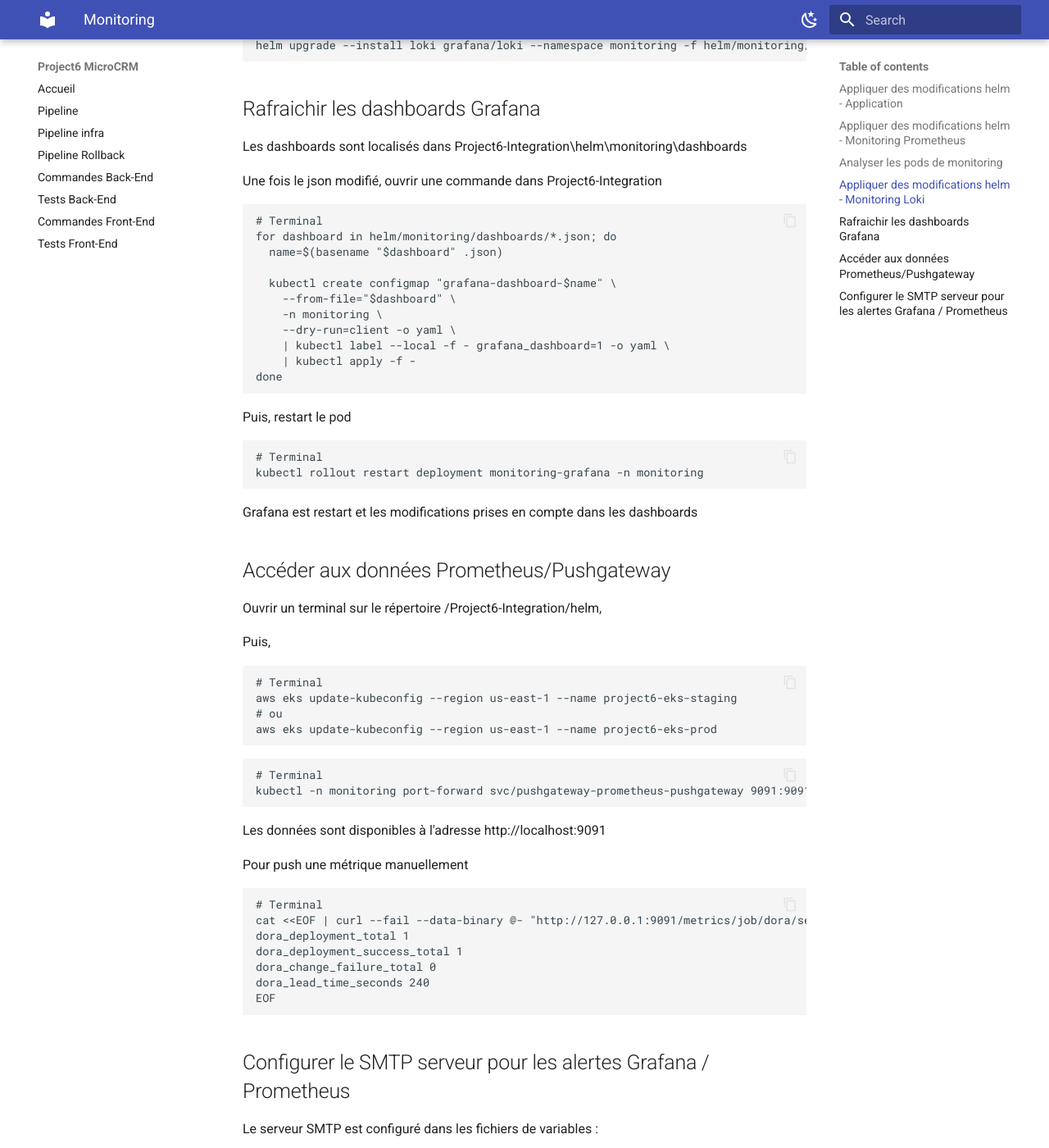
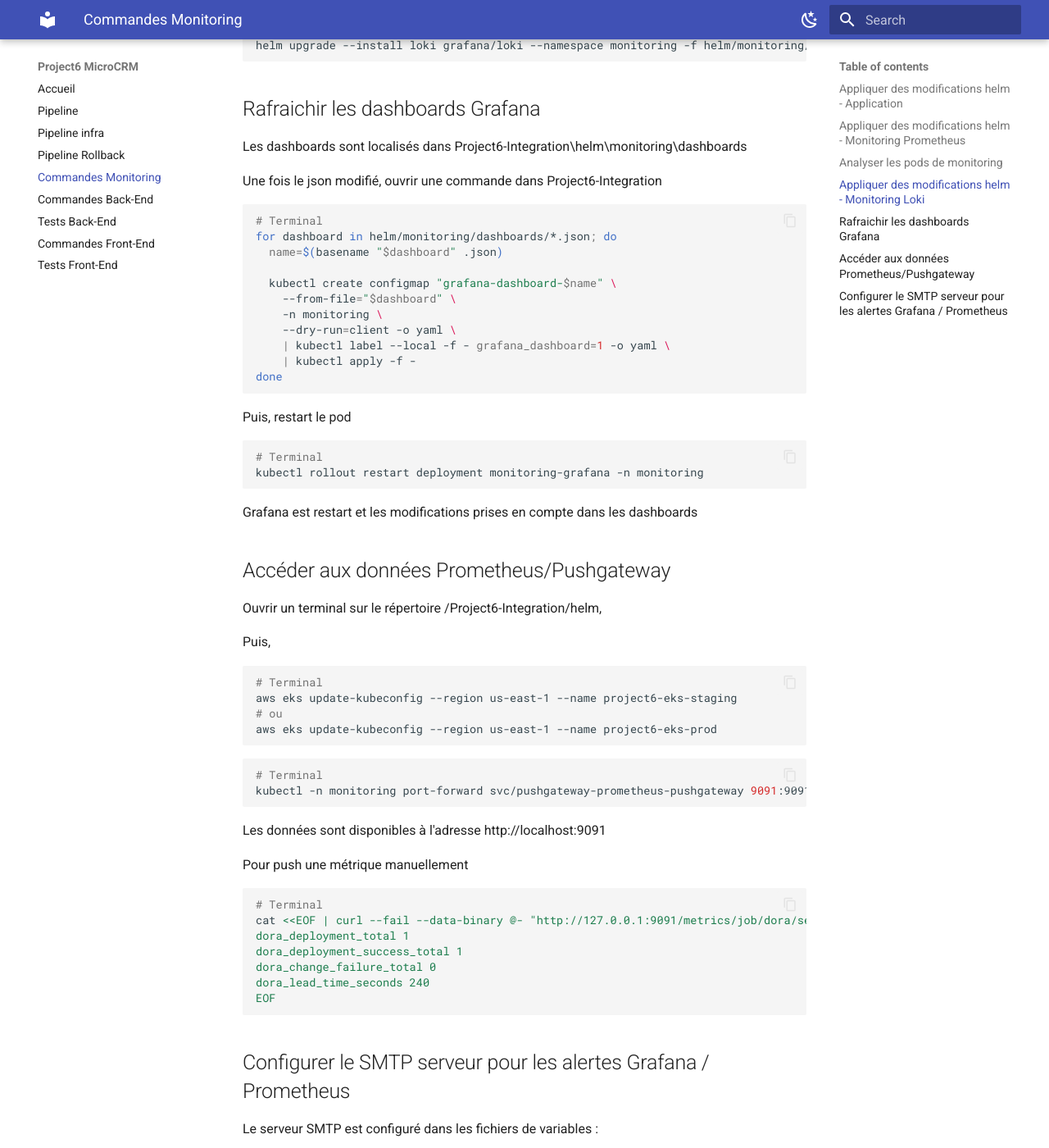
Before and after one commit to Project6-Organisation/Project6-Integration, an MkDocs documentation site: the page built from docs/monitoring.md, in a window 1280 px wide and 1400 px high, scrolled down 2280 px. Shown: the whole window at 82% size. Built offline with MkDocs 1.6.1 and Material for MkDocs 9.7.7, drawn with Linux system fonts in a browser that asks for light colours; some of the changed text lies outside the part shown.

```diff
--- a/mkdocs.yml
+++ b/mkdocs.yml
@@ -19,7 +19,15 @@ nav:
   - Pipeline: pipeline.md
   - Pipeline infra: pipeline-infra.md
   - Pipeline Rollback: pipeline-rollback.md
+  - Commandes Monitoring: monitoring.md
   - Commandes Back-End : backend.md
   - Tests Back-End : testing-backend.md
   - Commandes Front-End : frontend.md
   - Tests Front-End : testing-frontend.md
+
+markdown_extensions:
+  - pymdownx.superfences:
+      custom_fences:
+        - name: mermaid
+          class: mermaid
+          format: !!python/name:pymdownx.superfences.fence_code_format
```
